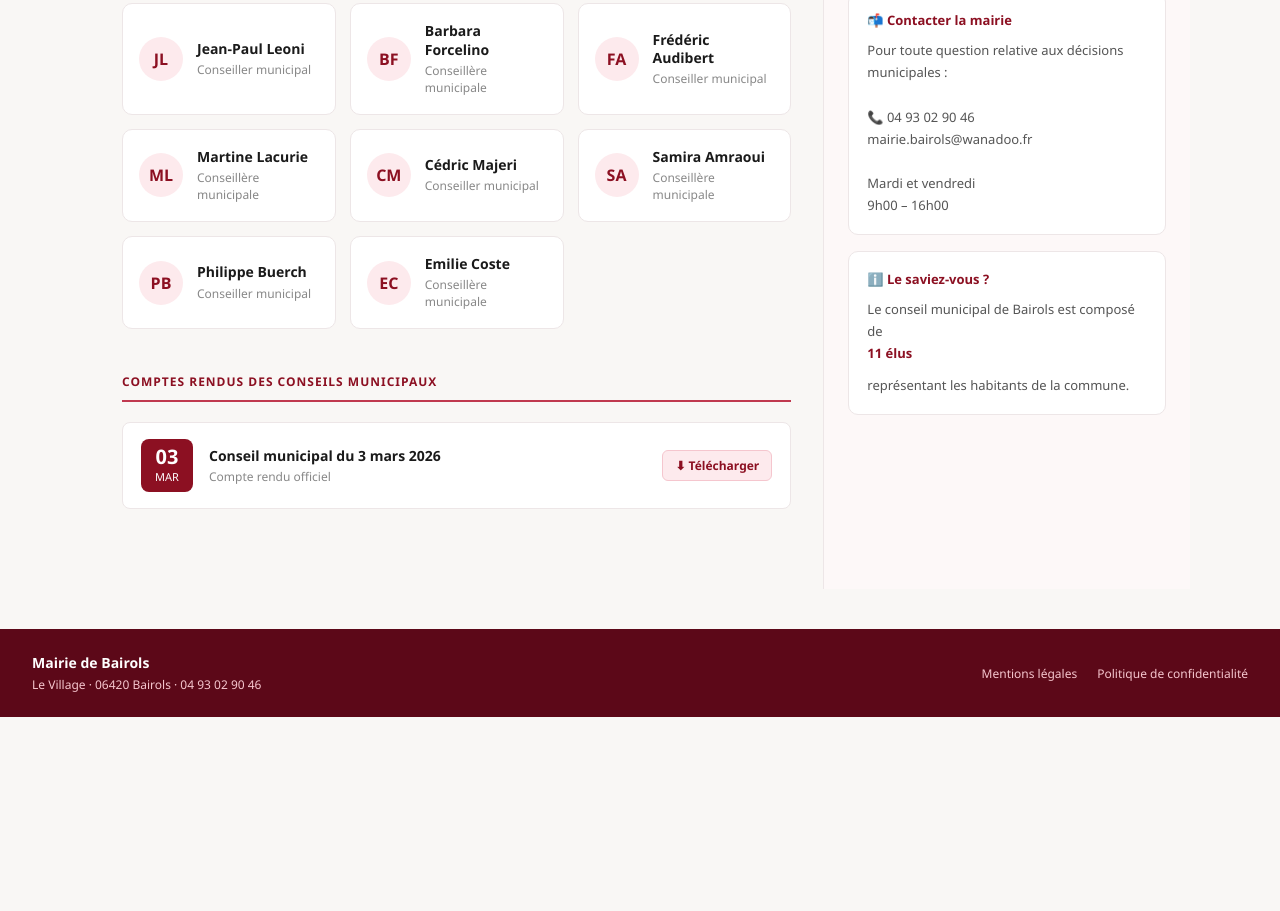
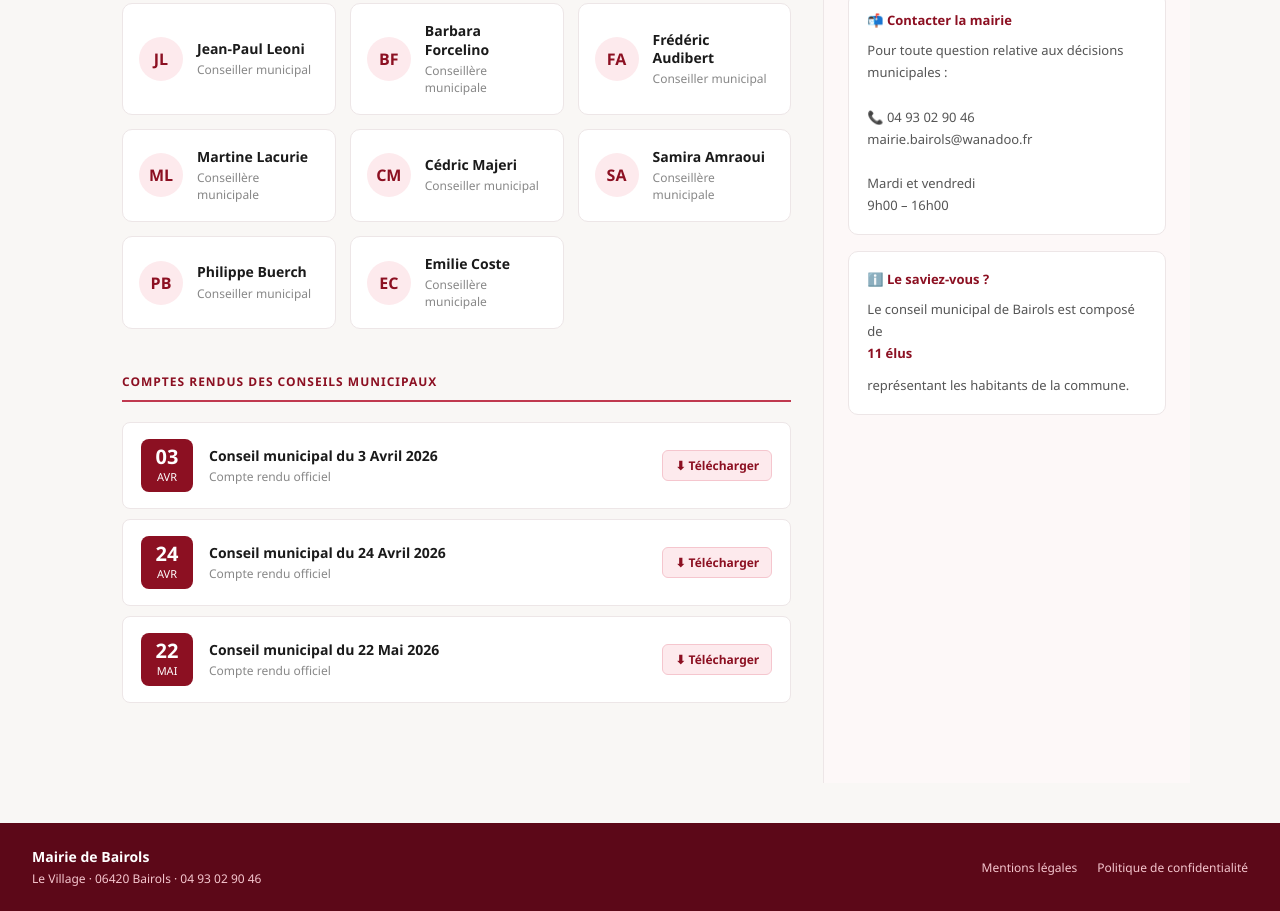
Before and after one commit to samsam-notbot/bairols, a plain HTML site: page municipalite.html in a window 1280 px wide. Shown: the part 854-1765 px from the top of the page. Before the commit the page ends 1571 px from the top, so only its background shows below. Drawn offline with Linux system fonts and the light colour scheme.

Commit message:
Ajout des CR de avril et mai

```diff
--- a/municipalite.html
+++ b/municipalite.html
@@ -266,12 +266,28 @@
       <div class="section-block">
         <div class="section-title">Comptes rendus des conseils municipaux</div>
         <div class="cr-item">
-          <div class="cr-date-box"><div class="day">03</div><div class="month">Mar</div></div>
+          <div class="cr-date-box"><div class="day">03</div><div class="month">Avr</div></div>
           <div>
-            <div class="cr-title">Conseil municipal du 3 mars 2026</div>
+            <div class="cr-title">Conseil municipal du 3 Avril 2026</div>
             <div class="cr-meta">Compte rendu officiel</div>
           </div>
           <a href="comptes-rendus/Compte_rendu_CM_03.04.26.pdf" target="_blank" class="cr-download">⬇ Télécharger</a>
+        </div>
+          <div class="cr-item">
+          <div class="cr-date-box"><div class="day">24</div><div class="month">Avr</div></div>
+          <div>
+            <div class="cr-title">Conseil municipal du 24 Avril 2026</div>
+            <div class="cr-meta">Compte rendu officiel</div>
+          </div>
+          <a href="comptes-rendus/Compte_rendu_CM_04.24.26.pdf" target="_blank" class="cr-download">⬇ Télécharger</a>
+        </div>
+        <div class="cr-item">
+          <div class="cr-date-box"><div class="day">22</div><div class="month">Mai</div></div>
+          <div>
+            <div class="cr-title">Conseil municipal du 22 Mai 2026</div>
+            <div class="cr-meta">Compte rendu officiel</div>
+          </div>
+          <a href="comptes-rendus/Compte_rendu_CM_22.05.26.pdf" target="_blank" class="cr-download">⬇ Télécharger</a>
         </div>
       </div>
     </div>
```
